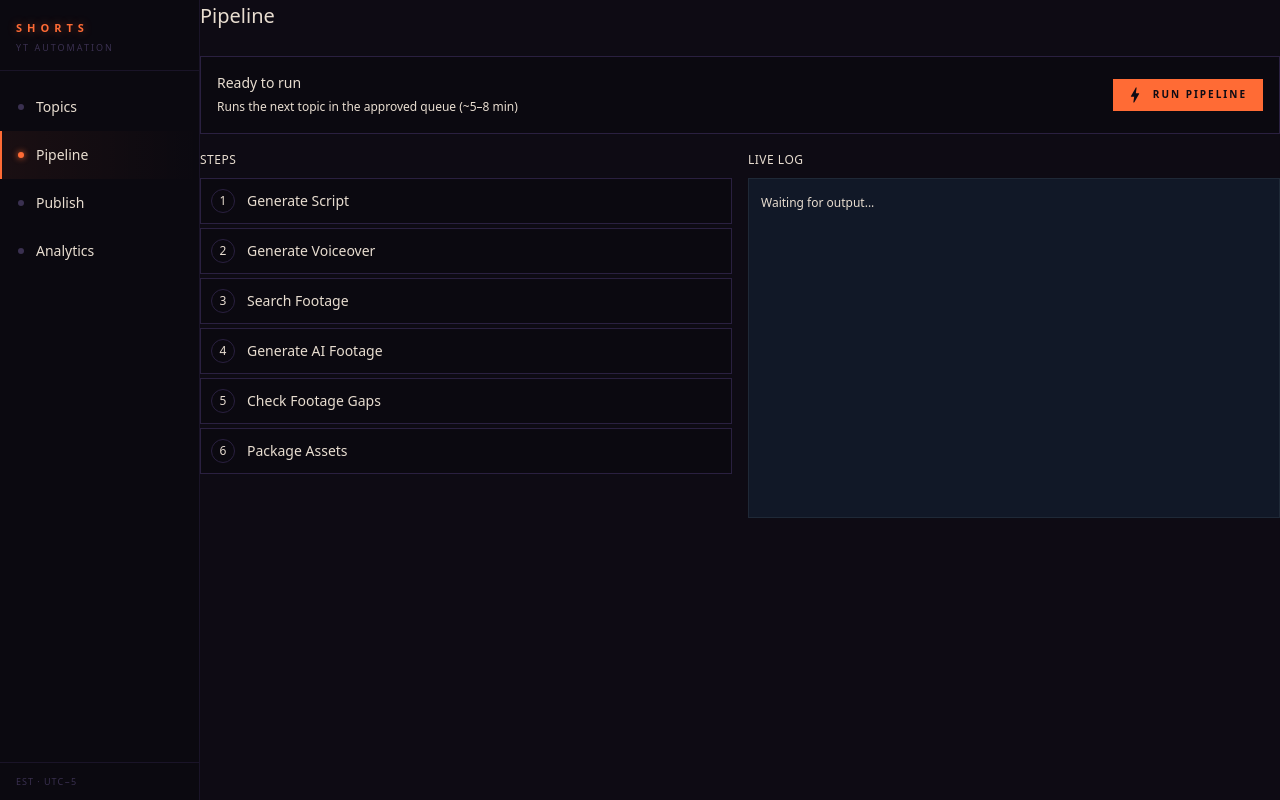
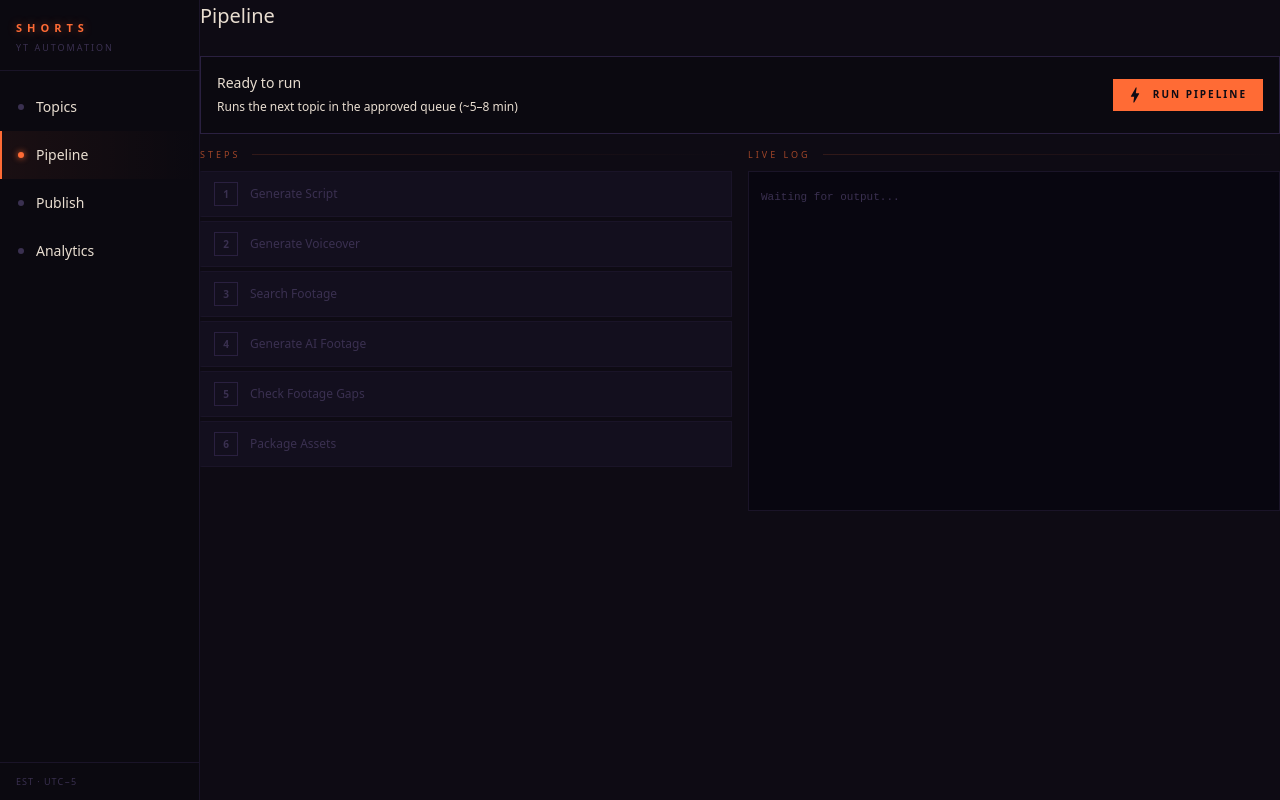
Before and after one commit to n0tvicci/master-planner, a React (Vite) app in the folder yt-shorts/frontend/: page /pipeline in a window 1280 px wide. Built offline with nearby package versions, Linux system fonts and the light colour scheme.

Commit message:
feat: neon izakaya — reskin SectionLabel, StatusBadge, LogPanel, StepTracker, TopicCard, ErrorAlert

```diff
--- a/yt-shorts/frontend/src/components/ErrorAlert.tsx
+++ b/yt-shorts/frontend/src/components/ErrorAlert.tsx
@@ -1,4 +1,13 @@
-import Alert from '@mui/material/Alert'
+import Box from '@mui/material/Box'
+import Typography from '@mui/material/Typography'
+import IconButton from '@mui/material/IconButton'
+import CloseIcon from '@mui/icons-material/Close'
+
+const SEVERITY_COLORS = {
+  error: { border: '#c0392b60', left: '#c0392b', bg: '#1a0a0a', text: '#e8c4c4' },
+  warning: { border: '#d4a01760', left: '#d4a017', bg: '#1a1500', text: '#e8ddb0' },
+  info: { border: '#ff6b3540', left: '#ff6b35', bg: '#130f1e', text: '#e8ddd0' },
+} as const
 
 interface Props {
   error: string | null
@@ -8,9 +17,26 @@ interface Props {
 
 export default function ErrorAlert({ error, onClose, severity = 'error' }: Props) {
   if (!error) return null
+  const c = SEVERITY_COLORS[severity]
   return (
-    <Alert severity={severity} sx={{ mb: 2 }} onClose={onClose}>
-      {error}
-    </Alert>
+    <Box sx={{
+      display: 'flex',
+      alignItems: 'center',
+      gap: 1.5,
+      p: '10px 14px',
+      mb: 2,
+      bgcolor: c.bg,
+      border: '1px solid',
+      borderColor: c.border,
+      borderLeft: '2px solid',
+      borderLeftColor: c.left,
+    }}>
+      <Typography sx={{ flex: 1, fontSize: 12, color: c.text }}>{error}</Typography>
+      {onClose && (
+        <IconButton size="small" onClick={onClose} sx={{ color: c.left, p: 0.25 }}>
+          <CloseIcon sx={{ fontSize: 14 }} />
+        </IconButton>
+      )}
+    </Box>
   )
 }
--- a/yt-shorts/frontend/src/components/LogPanel.tsx
+++ b/yt-shorts/frontend/src/components/LogPanel.tsx
@@ -1,6 +1,14 @@
 import { useEffect, useRef } from 'react'
 import Box from '@mui/material/Box'
-import Typography from '@mui/material/Typography'
+import { IZK } from '../theme'
+
+function lineColor(line: string): string {
+  const t = line.trimStart()
+  if (t.startsWith('✓') || t.startsWith('OK')) return '#2d6a4f'
+  if (t.startsWith('✗') || t.startsWith('ERROR')) return '#c0392b'
+  if (t.startsWith('→') || t.startsWith('INFO')) return '#ff6b3599'
+  return IZK.dim
+}
 
 export default function LogPanel({ lines, height = 280 }: { lines: string[]; height?: number | string }) {
   const ref = useRef<HTMLDivElement>(null)
@@ -8,16 +16,20 @@ export default function LogPanel({ lines, height = 280 }: { lines: string[]; hei
 
   return (
     <Box sx={{
-      bgcolor: '#111827', border: '1px solid #1f2937', borderRadius: 1,
-      p: 1.5, height, overflowY: 'auto',
-      fontFamily: '"Fira Code", "Courier New", monospace',
+      bgcolor: IZK.terminal,
+      border: '1px solid',
+      borderColor: IZK.subtleBorder,
+      p: 1.5,
+      height,
+      overflowY: 'auto',
+      fontFamily: '"Courier New", monospace',
     }}>
       {lines.length === 0
-        ? <Typography variant="caption" color="text.disabled">Waiting for output...</Typography>
+        ? <Box component="span" sx={{ fontSize: 11, color: IZK.dim }}>Waiting for output...</Box>
         : lines.map((line, i) => (
-            <Typography key={i} variant="caption" component="div" sx={{ lineHeight: 1.7, color: '#94a3b8', whiteSpace: 'pre-wrap' }}>
+            <Box key={i} component="div" sx={{ fontSize: 11, lineHeight: 1.7, color: lineColor(line), whiteSpace: 'pre-wrap' }}>
               {line}
-            </Typography>
+            </Box>
           ))
       }
       <div ref={ref} />
--- a/yt-shorts/frontend/src/components/SectionLabel.tsx
+++ b/yt-shorts/frontend/src/components/SectionLabel.tsx
@@ -1,14 +1,21 @@
+import Box from '@mui/material/Box'
 import Typography from '@mui/material/Typography'
 import type { ReactNode } from 'react'
 
 export default function SectionLabel({ children }: { children: ReactNode }) {
   return (
-    <Typography
-      variant="caption"
-      color="text.secondary"
-      sx={{ textTransform: 'uppercase', letterSpacing: 0.5, mb: 1, display: 'block' }}
-    >
-      {children}
-    </Typography>
+    <Box sx={{ display: 'flex', alignItems: 'center', gap: 1.5, mb: 1.5 }}>
+      <Typography sx={{
+        fontSize: 9,
+        letterSpacing: '3px',
+        textTransform: 'uppercase',
+        color: '#ff6b3599',
+        flexShrink: 0,
+        lineHeight: 1,
+      }}>
+        {children}
+      </Typography>
+      <Box sx={{ flex: 1, height: '1px', background: 'linear-gradient(90deg, #ff6b3525, transparent)' }} />
+    </Box>
   )
 }
--- a/yt-shorts/frontend/src/components/StatusBadge.tsx
+++ b/yt-shorts/frontend/src/components/StatusBadge.tsx
@@ -1,7 +1,32 @@
-import Chip from '@mui/material/Chip'
+import Box from '@mui/material/Box'
+import { IZK } from '../theme'
 
-export default function StatusBadge({ tier, score }: { tier: number; score?: number }) {
-  const color = tier === 1 ? 'success' : tier === 2 ? 'warning' : 'default'
+interface Props {
+  tier: number
+  score?: number
+}
+
+export default function StatusBadge({ tier, score }: Props) {
   const label = score != null ? `Tier ${tier} · ${score}/10` : `Tier ${tier}`
-  return <Chip label={label} color={color} size="small" variant="outlined" />
+  const color = tier === 1 ? '#2d6a4f' : tier === 2 ? '#d4a017' : IZK.dim
+  const borderColor = tier === 1 ? '#2d6a4f60' : tier === 2 ? '#d4a01750' : '#2a2040'
+
+  return (
+    <Box sx={{
+      display: 'inline-flex',
+      alignItems: 'center',
+      fontSize: 8,
+      letterSpacing: '1.5px',
+      textTransform: 'uppercase',
+      color,
+      border: '1px solid',
+      borderColor,
+      px: 1,
+      py: 0.25,
+      lineHeight: 1.6,
+      flexShrink: 0,
+    }}>
+      {label}
+    </Box>
+  )
 }
--- a/yt-shorts/frontend/src/components/StepTracker.tsx
+++ b/yt-shorts/frontend/src/components/StepTracker.tsx
@@ -1,8 +1,6 @@
 import Box from '@mui/material/Box'
-import Paper from '@mui/material/Paper'
 import Typography from '@mui/material/Typography'
-import CircularProgress from '@mui/material/CircularProgress'
-import CheckIcon from '@mui/icons-material/Check'
+import { IZK } from '../theme'
 
 const STEPS = [
   { key: 'generate_script', label: 'Generate Script' },
@@ -23,26 +21,60 @@ export default function StepTracker({ completedSteps, isRunning }: { completedSt
         const isDone = done.has(step.key)
         const isActive = isRunning && i === nextIdx
         return (
-          <Paper key={step.key} variant="outlined" sx={{
-            display: 'flex', alignItems: 'center', gap: 1.5, p: 1.25, mb: 0.5,
-            borderColor: isActive ? 'primary.main' : 'divider',
-          }}>
+          <Box
+            key={step.key}
+            sx={{
+              display: 'flex',
+              alignItems: 'center',
+              gap: 1.5,
+              p: '10px 12px',
+              mb: 0.5,
+              bgcolor: isActive ? '#ff6b3508' : IZK.card,
+              border: '1px solid',
+              borderColor: isActive ? '#ff6b3540' : IZK.subtleBorder,
+              borderLeft: '2px solid',
+              borderLeftColor: isDone ? '#2d6a4f60' : isActive ? 'primary.main' : 'transparent',
+              transition: 'all 0.15s',
+            }}
+          >
             <Box sx={{
-              width: 24, height: 24, borderRadius: '50%', flexShrink: 0,
-              display: 'flex', alignItems: 'center', justifyContent: 'center',
-              border: '1.5px solid',
-              borderColor: isDone ? 'success.main' : isActive ? 'primary.main' : 'divider',
-              bgcolor: isDone ? 'success.main' + '20' : isActive ? 'primary.main' + '20' : 'transparent',
+              width: 24,
+              height: 24,
+              flexShrink: 0,
+              display: 'flex',
+              alignItems: 'center',
+              justifyContent: 'center',
+              border: '1px solid',
+              borderColor: isDone ? '#2d6a4f60' : isActive ? 'primary.main' : '#2a2040',
+              bgcolor: isDone ? '#2d6a4f10' : isActive ? '#ff6b3510' : 'transparent',
+              boxShadow: isActive ? '0 0 8px #ff6b3540' : 'none',
+              color: isDone ? '#2d6a4f' : isActive ? 'primary.main' : IZK.dim,
+              fontSize: 10,
+              fontWeight: 700,
             }}>
-              {isDone ? <CheckIcon sx={{ fontSize: 12, color: 'success.main' }} />
-                : isActive ? <CircularProgress size={10} thickness={5} />
-                : <Typography variant="caption" color="text.disabled">{i + 1}</Typography>}
+              {isDone ? '✓' : i + 1}
             </Box>
-            <Typography variant="body2" color={isDone ? 'text.secondary' : isActive ? 'text.primary' : 'text.disabled'}
-              fontWeight={isActive ? 600 : 400}>
+            <Typography sx={{
+              fontSize: 12,
+              color: isDone ? 'text.secondary' : isActive ? 'text.primary' : IZK.dim,
+              fontWeight: isActive ? 600 : 400,
+              flex: 1,
+            }}>
               {step.label}
             </Typography>
-          </Paper>
+            {isActive && (
+              <Box sx={{
+                fontSize: 8,
+                letterSpacing: '1.5px',
+                color: 'primary.main',
+                textTransform: 'uppercase',
+                animation: 'pulse 1.5s ease-in-out infinite',
+                '@keyframes pulse': { '0%, 100%': { opacity: 1 }, '50%': { opacity: 0.4 } },
+              }}>
+                Running
+              </Box>
+            )}
+          </Box>
         )
       })}
     </Box>
```
Also changed, not shown: yt-shorts/frontend/src/components/TopicCard.tsx (+67 -18 lines).
